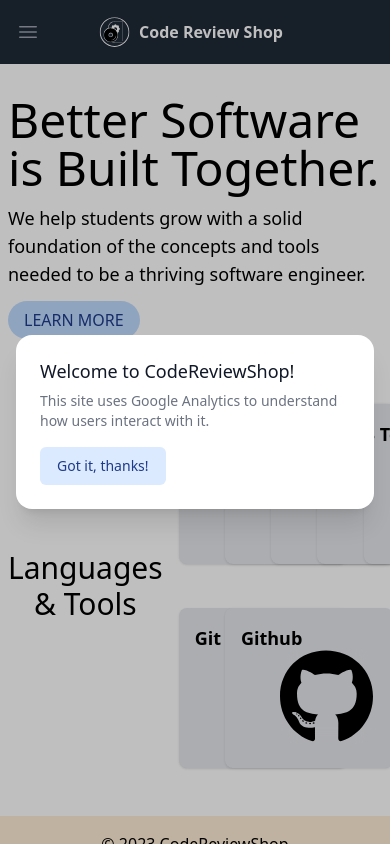
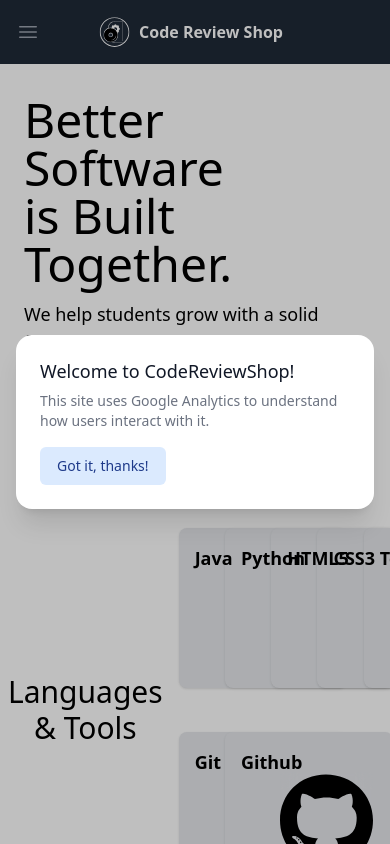
Before and after one commit to project-graveyard/codereviewshop, a Vue app: page / in a window 390 px wide. Shown: the top 844 px of the page. Built offline with nearby package versions, Linux system fonts and the light colour scheme.

Commit message:
adjust contents to be centered and mobile responsive

```diff
--- a/src/views/HomeView.vue
+++ b/src/views/HomeView.vue
@@ -43,13 +43,13 @@ const langs_and_tools = [
 
 <template>
   <div class="py-8 px-2">
-    <div class="flex flex-row md:gap-x-2.5 items-center justify-around">
-      <div class="md:w-1/2">
+    <div class="flex flex-row md:gap-x-2.5 items-center md:justify-center lg:w-3/4 md:container">
+      <div class="px-4 md:w-1/2 md:pl-1 md:px-0">
         <h1 class="text-5xl">
           Better Software <br />
           is Built Together.
         </h1>
-        <p class="mt-3 mb-5 text-lg">
+        <p class="mt-3 mb-5 text-lg 2xl:w-1/2">
           We help students grow with a solid foundation of the concepts and
           tools needed to be a thriving software engineer.
         </p>
```
